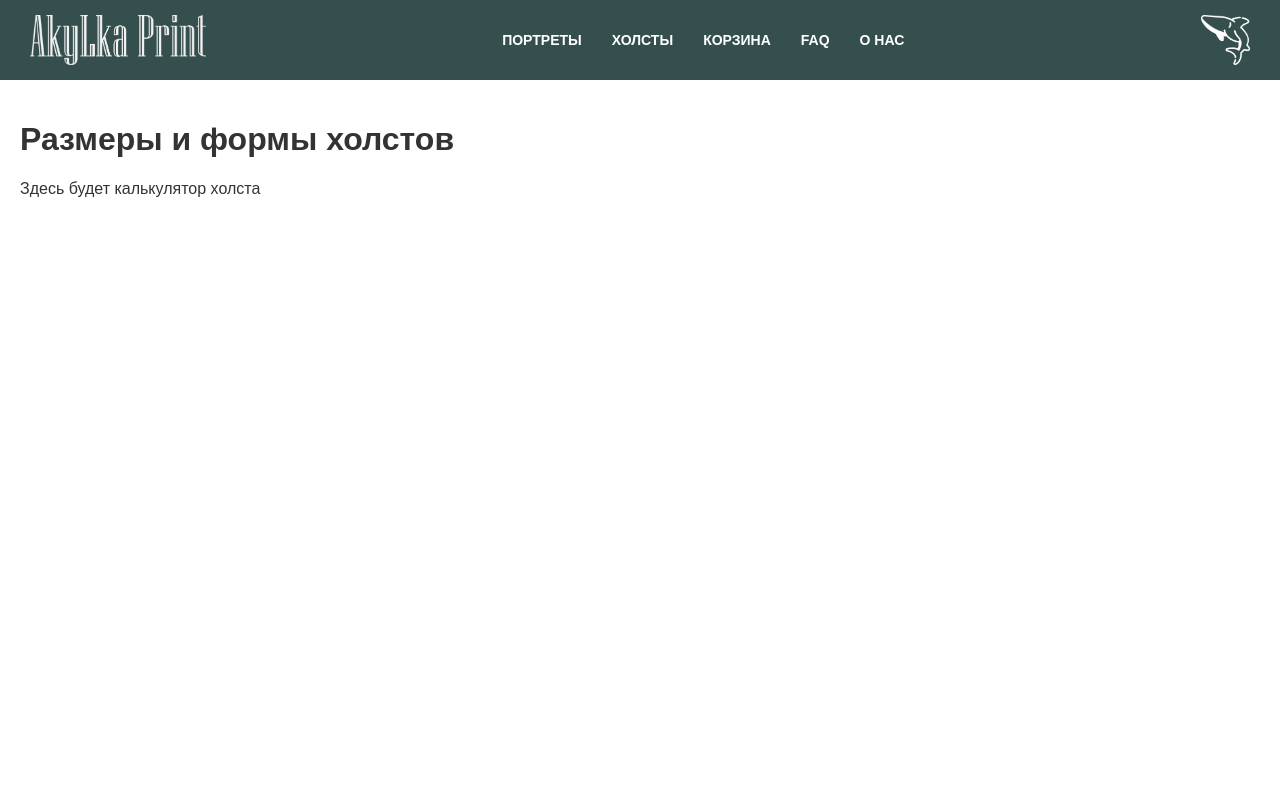
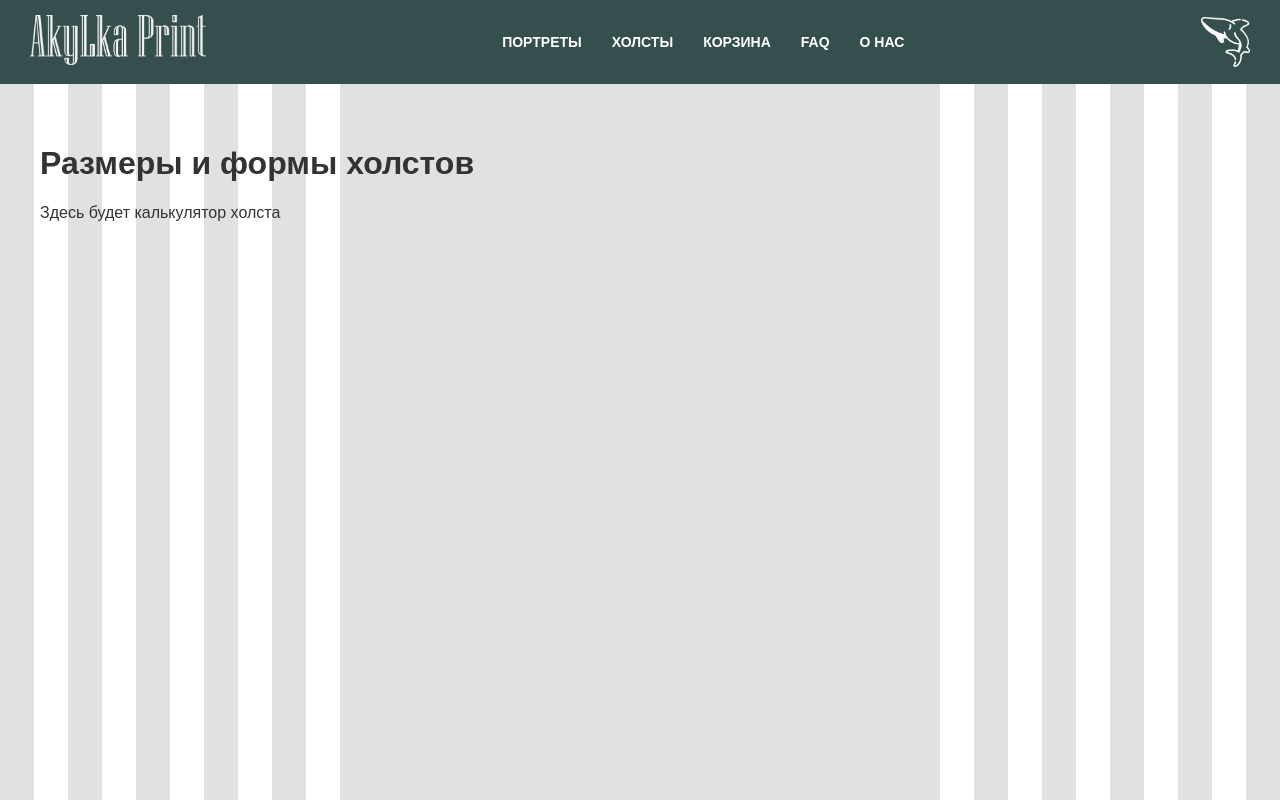
Before and after one commit to AkyLkaNastya/website, a plain HTML site: page canvases.html in a window 1280 px wide. Drawn offline with Linux system fonts and the light colour scheme.

Commit message:
Созданы колонны на странице с холстами и корзиной. Добавлена ссылка в header в лого

```diff
--- a/canvases.html
+++ b/canvases.html
@@ -6,13 +6,15 @@
 
     <link rel="stylesheet" href="styles/main.css">
     <link rel="stylesheet" href="styles/responsive.css">
+    <link rel="stylesheet" href="styles/canvases.css">
+    <link rel="stylesheet" href="styles/responsive_canvases.css">
 
     <title>Холсты</title>
 </head>
 <body>
     <header>
         <div class="logo-container">
-            <img src="images/logo.png" alt="Логотип" class="logo">
+            <a href="index.html"><img src="images/logo.png" alt="Логотип" class="logo"></a>
         </div>
 
         <!-- Бургер-иконка -->
@@ -38,9 +40,18 @@
         </div>
     </header>
 
-    <main>
-        <h1>Размеры и формы холстов</h1>
-        <p>Здесь будет калькулятор холста</p>
+    <main class="canvases-page">
+        <!-- Колонны (будут позиционированы абсолютно) -->
+        <div class="columns-container">
+            <div class="column left-column"></div>
+            <div class="column right-column"></div>
+        </div>
+
+        <!-- Основное содержимое страницы -->
+        <div class="content-wrapper">
+            <h1>Размеры и формы холстов</h1>
+            <p>Здесь будет калькулятор холста</p>
+        </div>
     </main>
 
     <script src="scripts/main.js"></script>
--- /dev/null
+++ b/styles/canvases.css
@@ -0,0 +1,65 @@
+/* Общие стили для страницы холстов */
+.canvases-page {
+    position: relative;
+    min-height: 80vh;
+}
+
+.content-wrapper {
+    max-width: 1200px;
+    margin: 0 auto;
+    padding: 20px;
+    position: relative;
+    z-index: 1;
+}
+
+/* Стили колонн */
+.columns-container {
+    position: fixed;
+    top: 0;
+    left: 0;
+    width: 100%;
+    height: 100%;
+    pointer-events: none;
+    z-index: -1;
+}
+
+.column {
+    position: absolute;
+    top: 0;
+    height: 100%;
+    width: 340px;
+    display: flex;
+}
+
+.left-column {
+    left: 0;
+    justify-content: flex-end;
+}
+
+.right-column {
+    right: 0;
+}
+
+/* Полосы в колоннах */
+.column::before {
+    content: "";
+    display: flex;
+    height: 100%;
+}
+
+.left-column::before,
+.right-column::before {
+    width: 340px;
+    background: repeating-linear-gradient(
+        to right,
+        #E1E1E1,
+        #E1E1E1 34px,
+        #FFFFFF 34px,
+        #FFFFFF 68px
+    );
+}
+
+/* Зеркалим правую колонну */
+.right-column::before {
+    transform: scaleX(-1);
+}
--- /dev/null
+++ b/styles/cart.css
@@ -0,0 +1,65 @@
+/* Общие стили для страницы корзины */
+.cart-page {
+    position: relative;
+    min-height: 80vh;
+}
+
+.content-wrapper {
+    max-width: 1200px;
+    margin: 0 auto;
+    padding: 20px;
+    position: relative;
+    z-index: 1;
+}
+
+/* Стили колонн */
+.columns-container {
+    position: fixed;
+    top: 0;
+    left: 0;
+    width: 100%;
+    height: 100%;
+    pointer-events: none;
+    z-index: -1;
+}
+
+.column {
+    position: absolute;
+    top: 0;
+    height: 100%;
+    width: 340px;
+    display: flex;
+}
+
+.left-column {
+    left: 0;
+    justify-content: flex-end;
+}
+
+.right-column {
+    right: 0;
+}
+
+/* Полосы в колоннах */
+.column::before {
+    content: "";
+    display: flex;
+    height: 100%;
+}
+
+.left-column::before,
+.right-column::before {
+    width: 340px;
+    background: repeating-linear-gradient(
+        to right,
+        #E1E1E1,
+        #E1E1E1 34px,
+        #FFFFFF 34px,
+        #FFFFFF 68px
+    );
+}
+
+/* Зеркалим правую колонну */
+.right-column::before {
+    transform: scaleX(-1);
+}
--- a/styles/main.css
+++ b/styles/main.css
@@ -4,6 +4,7 @@ body {
     margin: 0;
     padding: 0;
     color: #333;
+    background-color: #E1E1E1;
 }
 
 /* Шапка */
--- /dev/null
+++ b/styles/responsive_canvases.css
@@ -0,0 +1,36 @@
+/* Адаптация для 960-1200px */
+@media (max-width: 1200px) {
+    .left-column {
+        width: 68px;
+    }
+
+    .left-column::before {
+        width: 68px;
+        background: repeating-linear-gradient(
+            to right,
+            #E1E1E1,
+            #E1E1E1 34px,
+            #FFFFFF 34px,
+            #FFFFFF 68px
+        );
+    }
+
+    .right-column {
+        width: 306px;
+    }
+
+    .right-column::before {
+        width: 306px;
+    }
+}
+
+/* Убираем колонны на маленьких экранах */
+@media (max-width: 960px) {
+    .columns-container {
+        display: none;
+    }
+
+    .content-wrapper {
+        padding: 20px 15px;
+    }
+}
```
Also changed, not shown: about.html (+1 -1 lines), cart.html (+15 -4 lines), faq.html (+1 -1 lines), index.html (+1 -1 lines), portraits.html (+1 -1 lines), styles/responsive_cart.css (added, +36 -0 lines).
